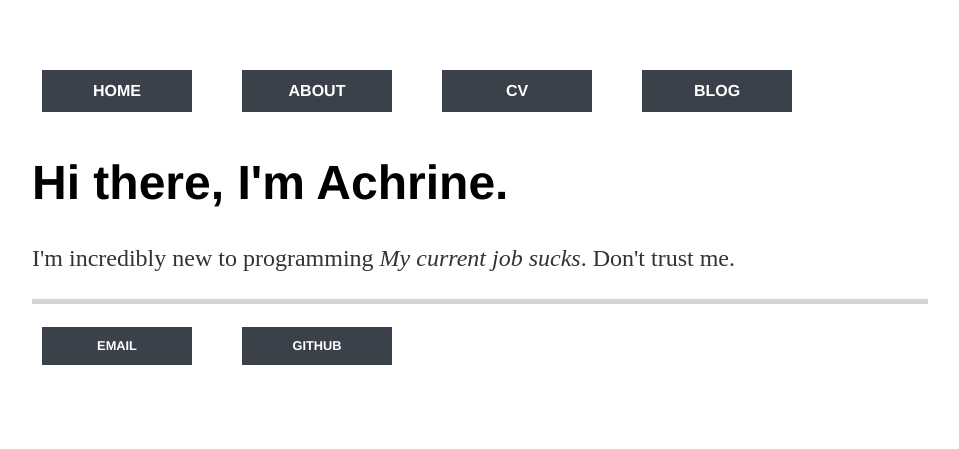
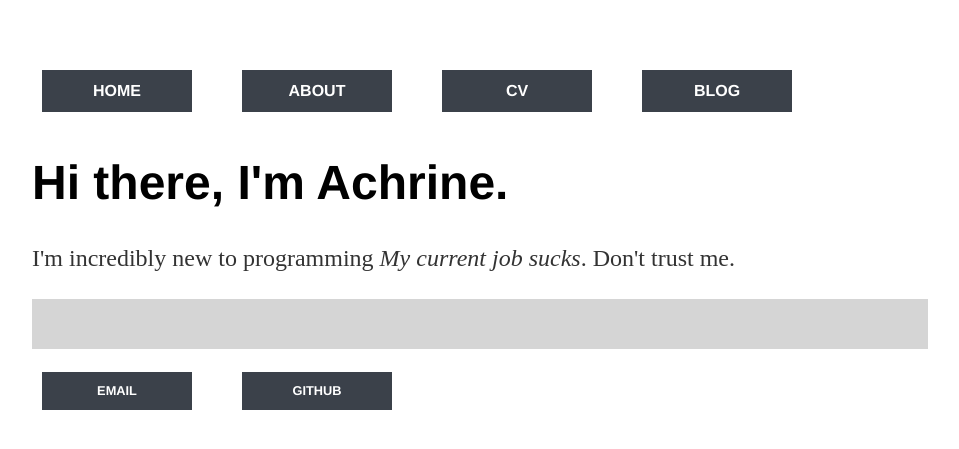
Before and after one commit to Achrine/achrine.github.io, a Jekyll site: the page built from index.html, in a window 1280 px wide. Shown: the top 449 px of the page, without its empty margins (160-1119 px from the left). Built offline with Jekyll 4.4.1, drawn with Linux system fonts in a browser that asks for light colours.

Commit message:
Update main.css

```diff
--- a/css/main.css
+++ b/css/main.css
@@ -17,7 +17,7 @@ nav ul, footer ul {
 	padding: 10px;
 	list-style: none;
 	font-weight: bold;
-	margin: 50;
+	margin: 5;
 	overflow: hidden;
 }
 nav ul li, footer ul li {
@@ -41,7 +41,7 @@ a:link, a:visited {
 a:hover, a:active {
 	background-color: #213446;
 }
-footer { border-top: 5px solid #d5d5d5; font-size: .8em; }
+footer { border-top: 50px solid #d5d5d5; font-size: .8em; }
 
 /* Blog */
 ul.posts { margin: 10px auto 40px; font-size: 1.5em; }
```
